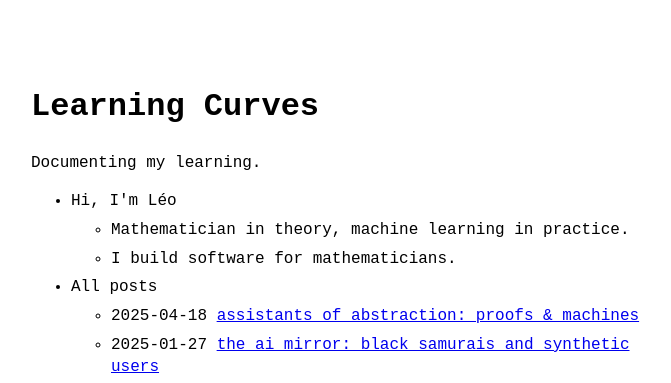
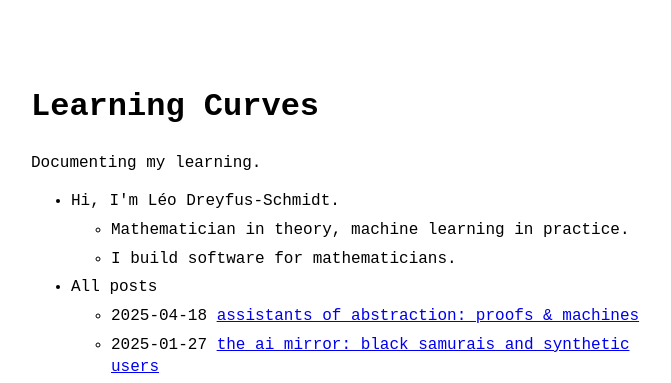
Before and after one commit to dsleo/dsleo.github.io, a Jekyll site: the page built from index.md, in a window 1280 px wide. Shown: the top 383 px of the page, without its empty margins (289-960 px from the left). Built offline with Jekyll 4.4.1, drawn with Linux system fonts in a browser that asks for light colours.

Commit message:
full name

```diff
--- a/_data/menu.yml
+++ b/_data/menu.yml
@@ -3,7 +3,7 @@
 
 
 entries:
-  - title: Hi, I'm Léo
+  - title: Hi, I'm Léo Dreyfus-Schmidt.
     entries:
       - title: Mathematician in theory, machine learning in practice.
       - title: I build software for mathematicians.
```
